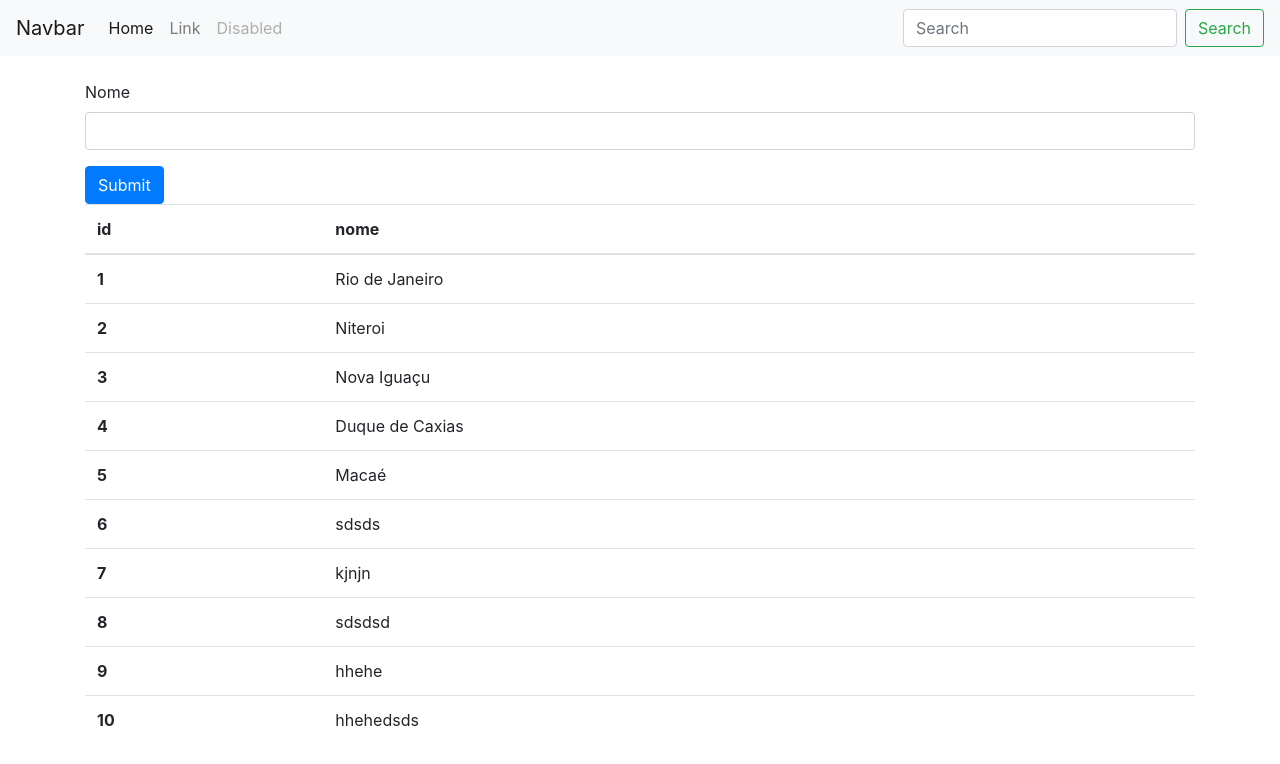
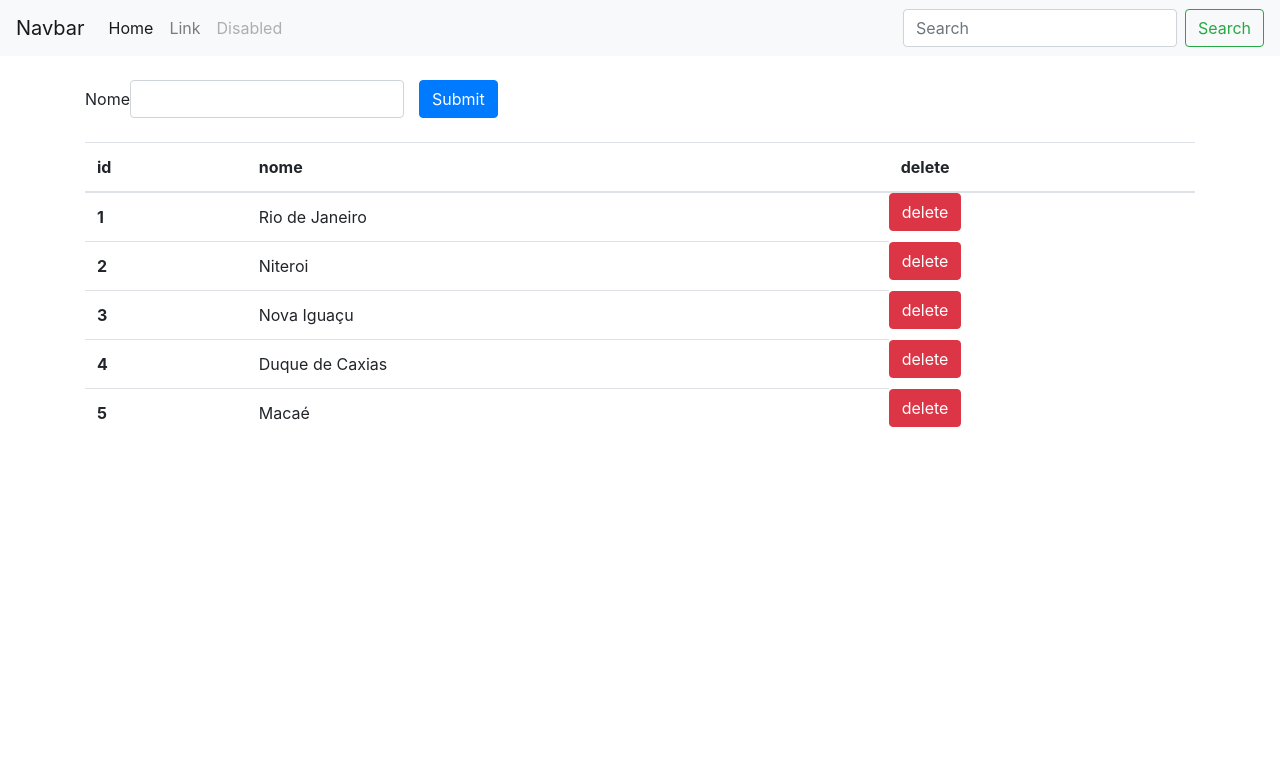
Before and after one commit to HelioDantas/AngularTest, an Angular app: page / in a window 1280 px wide. Shown: the top 764 px of the page. Built offline with nearby package versions, Linux system fonts and the light colour scheme; data requests are answered from the project's data file.

Commit message:
metodo delete

```diff
--- a/data/db.json
+++ b/data/db.json
@@ -19,26 +19,6 @@
     {
       "nome": "Macaé",
       "id": 5
-    },
-    {
-      "nome": "sdsds",
-      "id": 6
-    },
-    {
-      "nome": "kjnjn",
-      "id": 7
-    },
-    {
-      "nome": "sdsdsd",
-      "id": 8
-    },
-    {
-      "nome": "hhehe",
-      "id": 9
-    },
-    {
-      "nome": "hhehedsds",
-      "id": 10
     }
   ]
 }
--- a/src/app/cidade/cidade.service.ts
+++ b/src/app/cidade/cidade.service.ts
@@ -25,4 +25,9 @@ export class CidadeService {
     .then(Response => Response);
 
   }
+  delete(id: number){
+    return this.http.delete(this.cidadesURL +'/'+id)
+    .toPromise()
+    .then(() => null);
+  }
 }
--- a/src/app/cidade/cidades-form/cidades-form.component.html
+++ b/src/app/cidade/cidades-form/cidades-form.component.html
@@ -1,11 +1,17 @@
-<form #cidadeForm = "ngForm" (ngSubmit) = 'create(cidadeForm)'>
+<form #cidadeForm = "ngForm" (ngSubmit) = 'create(cidadeForm)' class="form-inline">
+
   <div *ngIf = 'cadastrado === true' class = "alert alert-success">{{ cidade.nome }} cadastrada</div>
   <fieldset >
-    <div class="form-group">
+      <div class="row ">
+    <div class="form-group col-auto">
       <label for="disabledTextInput">Nome</label>
       <input type="text" id="disabledTextInput" class="form-control" name = 'nome'  placeholder="" ngModel required minlength="3">
     </div>
 
-    <button type="submit" class="btn btn-primary" >Submit</button>
+     <button type="submit" class="btn btn-primary" >Submit</button>
+
+  </div>
   </fieldset>
+
 </form>
+<br>
--- a/src/app/cidade/cidades-lista/cidades-lista.component.html
+++ b/src/app/cidade/cidades-lista/cidades-lista.component.html
@@ -4,12 +4,14 @@
     <tr>
       <th scope="col">id</th>
       <th scope="col">nome</th>
+      <th scope="col">delete</th>
     </tr>
   </thead>
   <tbody>
     <tr *ngFor="let cidade of cidades">
-      <th scope="row">{{cidade.id}}</th>
+      <th scope="row" >{{cidade.id}}</th>
       <td>{{cidade.nome}}</td>
+      <button class="btn btn-danger" (click) = delete(cidade.id)>delete</button>
     </tr>
   </tbody>
 </table>
--- a/src/app/cidade/cidades-lista/cidades-lista.component.ts
+++ b/src/app/cidade/cidades-lista/cidades-lista.component.ts
@@ -21,4 +21,13 @@ export class CidadesListaComponent implements OnInit {
         });
 
   }
+  delete(id:number){
+
+    this.cidadeService.delete(id)
+    .then( () =>{
+      this.lista()
+    })
+
+    console.log(id);
+  }
 }
```
